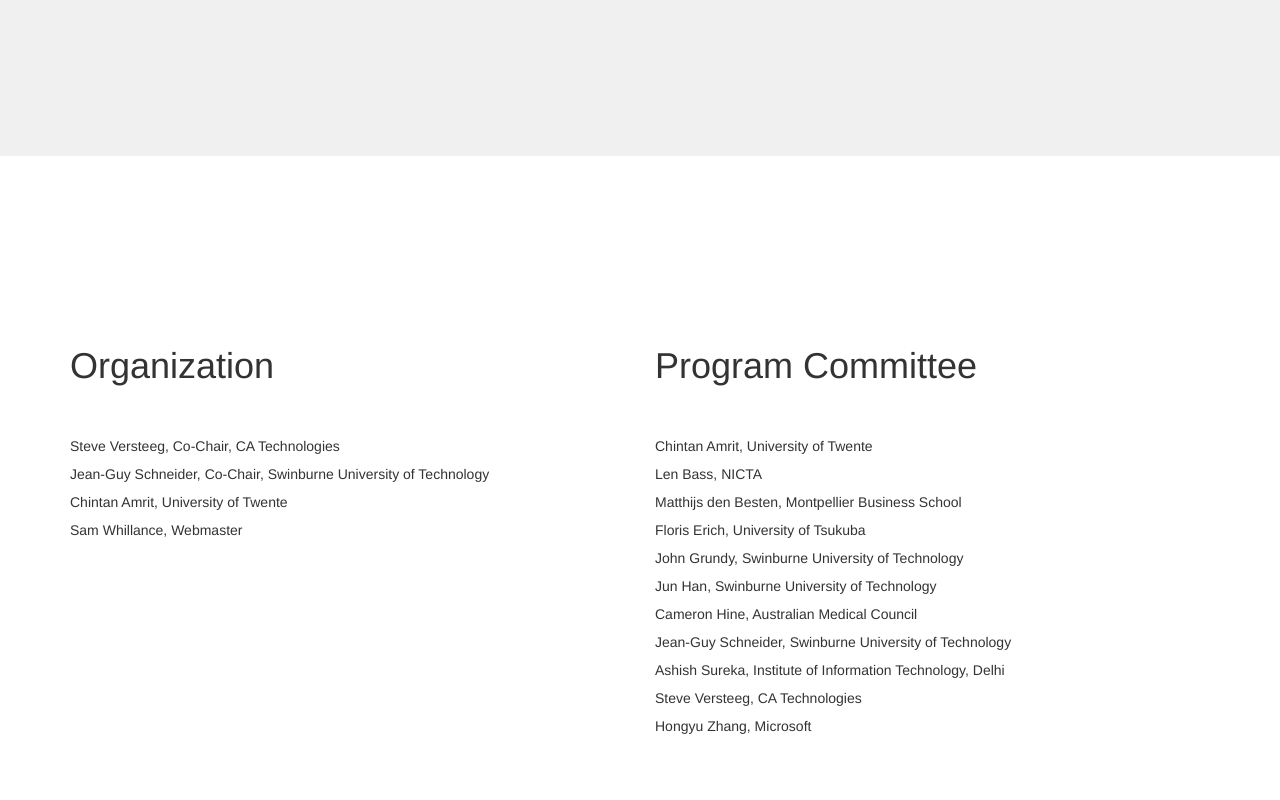
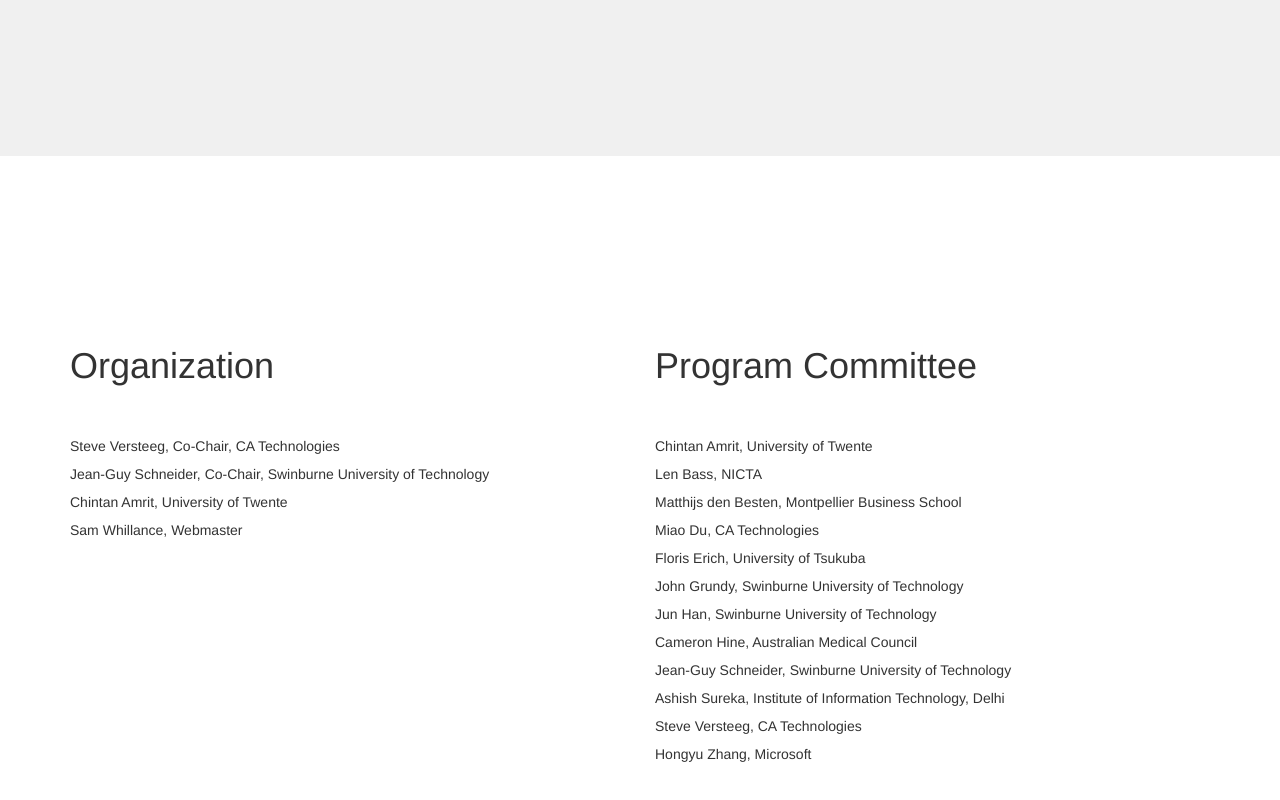
Before and after one commit to sversteeg/devops2015, a plain HTML site: page index.html in a window 1280 px wide. Shown: the part 1444-2244 px from the top of the page. Drawn offline with Linux system fonts and the light colour scheme.

Commit message:
added PC member

```diff
--- a/index.html
+++ b/index.html
@@ -138,6 +138,7 @@
                         <li>Chintan Amrit, University of Twente</li>
                         <li>Len Bass, NICTA</li>
                         <li>Matthijs den Besten, Montpellier Business School</li>
+                        <li>Miao Du, CA Technologies</li>
                         <li>Floris Erich, University of Tsukuba</li>
                         <li>John Grundy, Swinburne University of Technology</li>
                         <li>Jun Han, Swinburne University of Technology</li>
```
